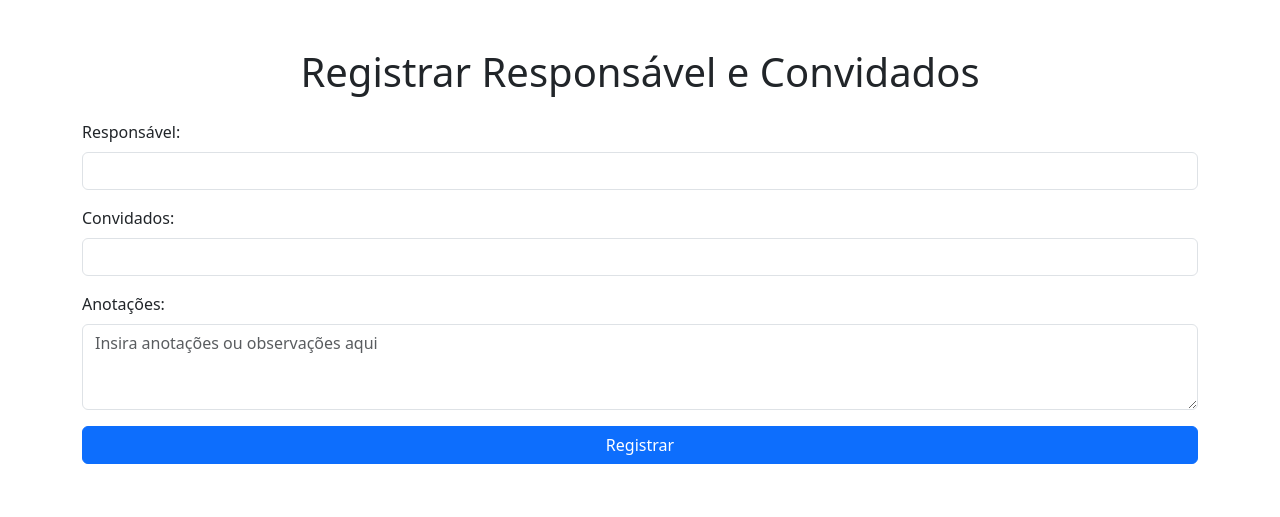
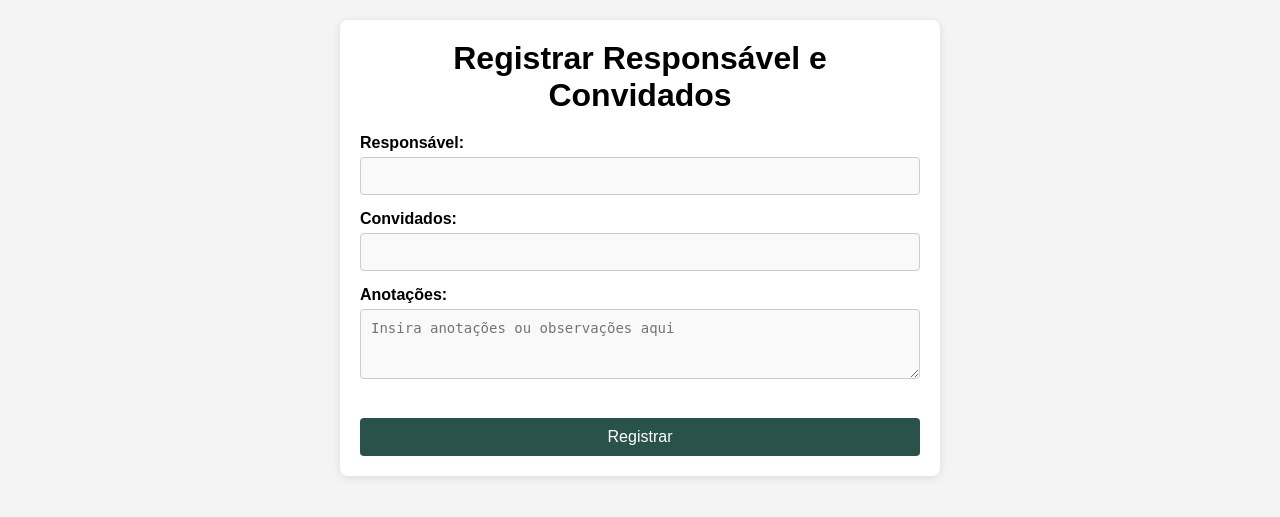
Before and after one commit to fumiko0701/EasyInvite, a Flask app: page /registrar in a window 1280 px wide. Shown: the top 517 px of the page. Run offline with Flask 3, Linux system fonts and the light colour scheme; the visitor is signed in with stand-in values (Sample User, id 1).

Commit message:
Tentando consertar

```diff
--- a/app.py
+++ b/app.py
@@ -15,9 +15,10 @@ app.secret_key = '02faf3e2914'  # Use uma chave secreta real e segura para produ
 Talisman(app, content_security_policy={
     'default-src': '\'self\'',
     'img-src': '\'self\' data:',
-    'script-src': '\'self\' https://cdn.jsdelivr.net',
-    'style-src': '\'self\' https://cdn.jsdelivr.net',
+    'script-src': '\'self\'',
+    'style-src': '\'self\'',
 })
+
 
 Talisman(app, frame_options="DENY")
 
@@ -57,7 +58,7 @@ def gerar_qr_code(id_usuario):
         os.makedirs(qr_code_dir)
 
     # Gerar a URL completa com o ID
-    url_qrcode = f"https://www.adtab-jantar.onrender.com/view/{id_usuario}"
+    url_qrcode = f"www.adtab-jantar.onrender.com/view/{id_usuario}"
 
     # Gerar o QR Code a partir da URL
     qr = qrcode.make(url_qrcode)
@@ -223,4 +224,4 @@ def force_https():
 if __name__ == '__main__':
     criar_tabela()  # Certifica-se de que a tabela existe antes de iniciar o app
     atualizar_tabela()
-    app.run(host='0.0.0.0', port=5000)  # Sem o debug=True
+    app.run(host='0.0.0.0', port=5000, debug=True)  # Sem o debug=True
--- /dev/null
+++ b/static/css/registrar.css
@@ -0,0 +1,70 @@
+/* Resetando margens e paddings */
+* {
+    margin: 0;
+    padding: 0;
+    box-sizing: border-box;
+}
+
+body {
+    font-family: Arial, sans-serif;
+    background-color: #f4f4f4;
+    padding: 20px;
+}
+
+.container {
+    max-width: 600px;
+    margin: 0 auto;
+    background-color: white;
+    padding: 20px;
+    border-radius: 8px;
+    box-shadow: 0 2px 10px rgba(0, 0, 0, 0.1);
+}
+
+h1 {
+    text-align: center;
+    margin-bottom: 20px;
+}
+
+.form-group {
+    margin-bottom: 15px;
+}
+
+label {
+    display: block;
+    font-weight: bold;
+    margin-bottom: 5px;
+}
+
+input[type="text"],
+textarea {
+    width: 100%;
+    padding: 10px;
+    border: 1px solid #ccc;
+    border-radius: 4px;
+    font-size: 14px;
+    background-color: #f9f9f9;
+}
+
+textarea {
+    resize: vertical;
+}
+
+button[type="submit"] {
+    width: 100%;
+    padding: 10px;
+    border: none;
+    background-color: #29524A;
+    color: white;
+    font-size: 16px;
+    border-radius: 4px;
+    cursor: pointer;
+    margin-top: 20px;
+}
+
+button[type="submit"]:hover {
+    background-color: #4C7C6C;
+}
+
+button[type="submit"]:active {
+    background-color: #2A4E44;
+}
--- /dev/null
+++ b/static/js/login.js
@@ -0,0 +1 @@
+// Adicione seus scripts JavaScript aqui
--- a/templates/registrar.html
+++ b/templates/registrar.html
@@ -3,32 +3,30 @@
 <head>
     <meta charset="UTF-8">
     <meta name="viewport" content="width=device-width, initial-scale=1.0">
-    <meta http-equiv="Content-Security-Policy" content="default-src 'self'; img-src 'self' data:; script-src 'self' https://cdn.jsdelivr.net; style-src 'self' https://cdn.jsdelivr.net;">
+    <meta http-equiv="Content-Security-Policy" content="default-src 'self'; img-src 'self' data:; script-src 'self'; style-src 'self';">
 
     <title>Registrar</title>
-    <!-- Incluindo o Bootstrap -->
-    <link href="https://cdn.jsdelivr.net/npm/bootstrap@5.3.0-alpha1/dist/css/bootstrap.min.css" rel="stylesheet">
+    <!-- Incluindo o CSS externo -->
+    <link rel="stylesheet" href="/static/css/registrar.css">
 </head>
 <body>
-    <div class="container mt-5">
-        <h1 class="text-center mb-4">Registrar Responsável e Convidados</h1>
+    <div class="container">
+        <h1>Registrar Responsável e Convidados</h1>
         <form method="POST">
-            <div class="mb-3">
-                <label for="responsavel" class="form-label">Responsável:</label>
-                <input type="text" class="form-control" name="responsavel" required>
+            <div class="form-group">
+                <label for="responsavel">Responsável:</label>
+                <input type="text" name="responsavel" required>
             </div>
-            <div class="mb-3">
-                <label for="convidados" class="form-label">Convidados:</label>
-                <input type="text" class="form-control" name="convidados" required>
+            <div class="form-group">
+                <label for="convidados">Convidados:</label>
+                <input type="text" name="convidados" required>
             </div>
-            <div class="mb-3">
-                <label for="anotacoes" class="form-label">Anotações:</label>
-                <textarea class="form-control" name="anotacoes" rows="3" placeholder="Insira anotações ou observações aqui"></textarea>
+            <div class="form-group">
+                <label for="anotacoes">Anotações:</label>
+                <textarea name="anotacoes" rows="3" placeholder="Insira anotações ou observações aqui"></textarea>
             </div>
-            <button type="submit" class="btn btn-primary w-100">Registrar</button>
+            <button type="submit" class="btn-submit">Registrar</button>
         </form>
     </div>
-    <!-- Scripts do Bootstrap -->
-    <script src="https://cdn.jsdelivr.net/npm/bootstrap@5.3.0-alpha1/dist/js/bootstrap.bundle.min.js"></script>
 </body>
 </html>
```
Also changed, not shown: static/css/login.css (added, +106 -0 lines), static/css/style.css (deleted, +0 -31 lines), templates/login.html (+3 -109 lines).
